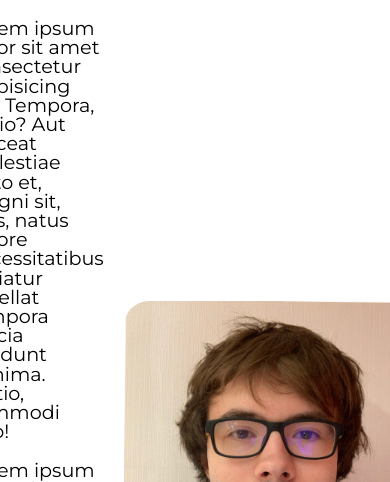
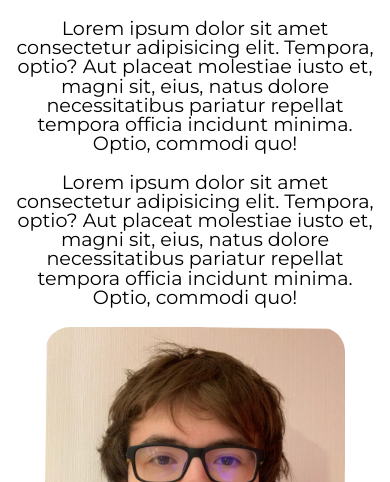
Before and after one commit to JamesC595372/Portfolio_Site, a plain HTML site: page index.html in a window 390 px wide. Shown: the part 362-844 px from the top of the page. Drawn offline with Linux system fonts and the light colour scheme.

Commit message:
fourth commit fixed media query

```diff
--- a/styles.css
+++ b/styles.css
@@ -71,14 +71,14 @@ header a:active {
 }
 
 @media only screen and (max-width: 800px) {
-    .content-container {
+    .about-container {
         display: flex;
         align-items: center;
         justify-content: center;
         flex-direction: column;
     }
 
-    .content-container p {
+    .about-container p {
         flex-basis: 50%;
         font-size: 1.2em;
         margin: 10px;
@@ -86,7 +86,7 @@ header a:active {
         text-align: center;
     }
 
-    .content-container img {
+    .about-container img {
         width: 300px;
         height: auto;
         margin: 10px;
```
